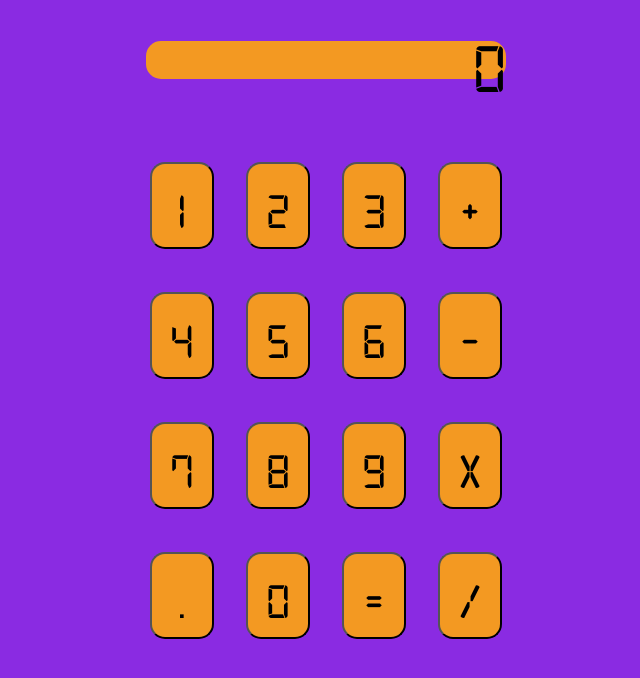
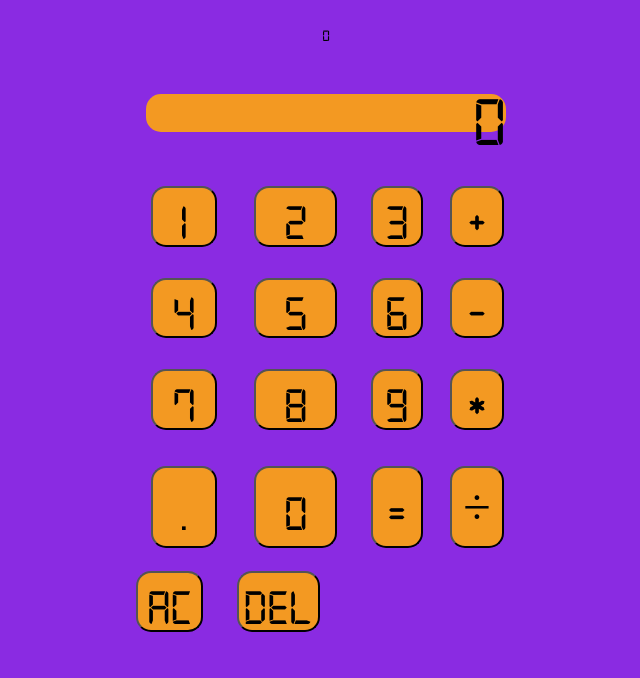
Before and after one commit to cubanezu9999/calculator, a plain HTML site: page index.html in a window 1280 px wide. Shown: the whole page, without its empty margins (314-954 px from the left). Drawn offline with Linux system fonts and the light colour scheme.

Commit message:
vers 0.2(javascript from https://github.com/WebDevSimplified/Vanilla-JavaScript-Calculator/blob/master/index.html)

```diff
--- a/index.html
+++ b/index.html
@@ -15,67 +15,82 @@
 
     <div class="grid-container">
         <div class="grid-item1">
-            <div class="item1" id="display">0</div>
+            <div class="item3" id="display1" name="display1" data-previous-operand>0</div>
+        </div>
+
+        <div class="grid-item1">
+
+            <div class="item1" id="display" name="display" data-current-operand>0</div>
+
         </div>
 
         <div class="grid-item">
-            <button class="item2" id="1" value="1">1</button>
+            <button class="item2" data-number>1</button>
         </div>
         <div class="grid-item">
-            <button class="item2" id="2" value="2">2</button>
+            <button class="item2" data-number>2</button>
+
         </div>
         <div class="grid-item">
-            <button class="item2" id="3" value="3">3</button>
+            <button class="item2" data-number>3</button>
         </div>
         <div class="grid-item">
-            <button class="item2" id="+" value="+">+</button>
+            <button class="item2" data-operation>+</button>
         </div>
         <div class="grid-item">
-            <button class="item2" id="4" value="4">4</button>
+            <button class="item2" data-number>4</button>
         </div>
 
         <div class="grid-item">
-            <button class="item2" id="5" value="5">5</button>
+            <button class="item2" data-number>5</button>
         </div>
 
         <div class="grid-item">
-            <button class="item2" id="6" value="6">6</button>
+            <button class="item2" data-number>6</button>
         </div>
 
         <div class="grid-item">
-            <button class="item2" id="-" value="-">-</button>
+            <button class="item2" data-operation>-</button>
         </div>
 
         <div class="grid-item">
-            <button class="item2" id="7" value="7">7</button>
+            <button class="item2" data-number>7</button>
         </div>
 
         <div class="grid-item">
-            <button class="item2" id="8" value="8">8</button>
+            <button class="item2" data-number>8</button>
         </div>
 
         <div class="grid-item">
-            <button class="item2" id="9" value="9">9</button>
+            <button class="item2" data-number>9</button>
         </div>
 
         <div class="grid-item">
-            <button class="item2" id="X" value="*">x</button>
+            <button class="item2" data-operation>*</button>
         </div>
 
         <div class="grid-item">
-            <button class="item2" id="." value=".">.</button>
+            <button class="item2" data-number>.</button>
         </div>
 
         <div class="grid-item">
-            <button class="item2" id="0" value="0">0</button>
+            <button class="item2" data-number>0</button>
         </div>
 
         <div class="grid-item">
-            <button class="item2" id="=" value="=">=</button>
+            <button class="item2" data-equals>=</button>
         </div>
 
         <div class="grid-item">
-            <button class="item2" id="/" value="/">/</button>
+            <button class="item2" data-operation>÷</button>
+        </div>
+
+        <div class="grid-item2">
+            <button class="item2" data-all-clear>AC</button>
+
+        </div>
+        <div class="grid-item2">
+            <button class="item2" data-delete>DEL</button>
         </div>
 
 
@@ -83,6 +98,7 @@
 
 
 
+
     <script src="calculator.js" async defer></script>
 </body>
 
```
